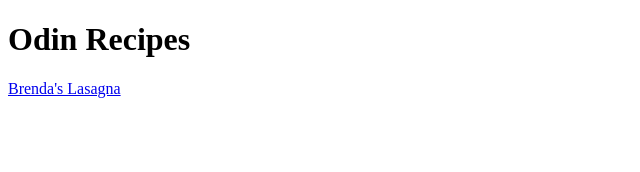
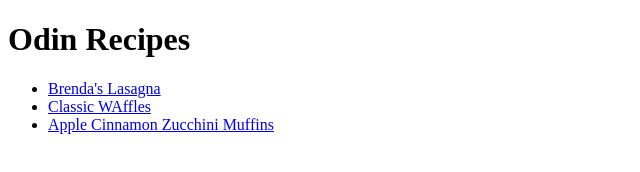
Before and after one commit to PriytoshSingh/odin-recipes, a plain HTML site: page index.html in a window 1280 px wide. Shown: the whole page, without its empty margins (0-640 px from the left). Drawn offline with Linux system fonts and the light colour scheme.

Commit message:
added link to different recipes

```diff
--- a/index.html
+++ b/index.html
@@ -6,6 +6,11 @@
 </head>
 <body>
     <h1>Odin Recipes</h1>
-    <a href="./recipes/lasagna.html">Brenda's Lasagna</a>
+    <ul>
+        <li><a href="./recipes/lasagna.html">Brenda's Lasagna</a></li>
+    <li><a href="./recipes/waffles.html">Classic WAffles</a></li>
+    <li><a href="./recipes/muffins.html">Apple Cinnamon Zucchini Muffins</a></li>
+</ul>
+
 </body>
 </html>
```
